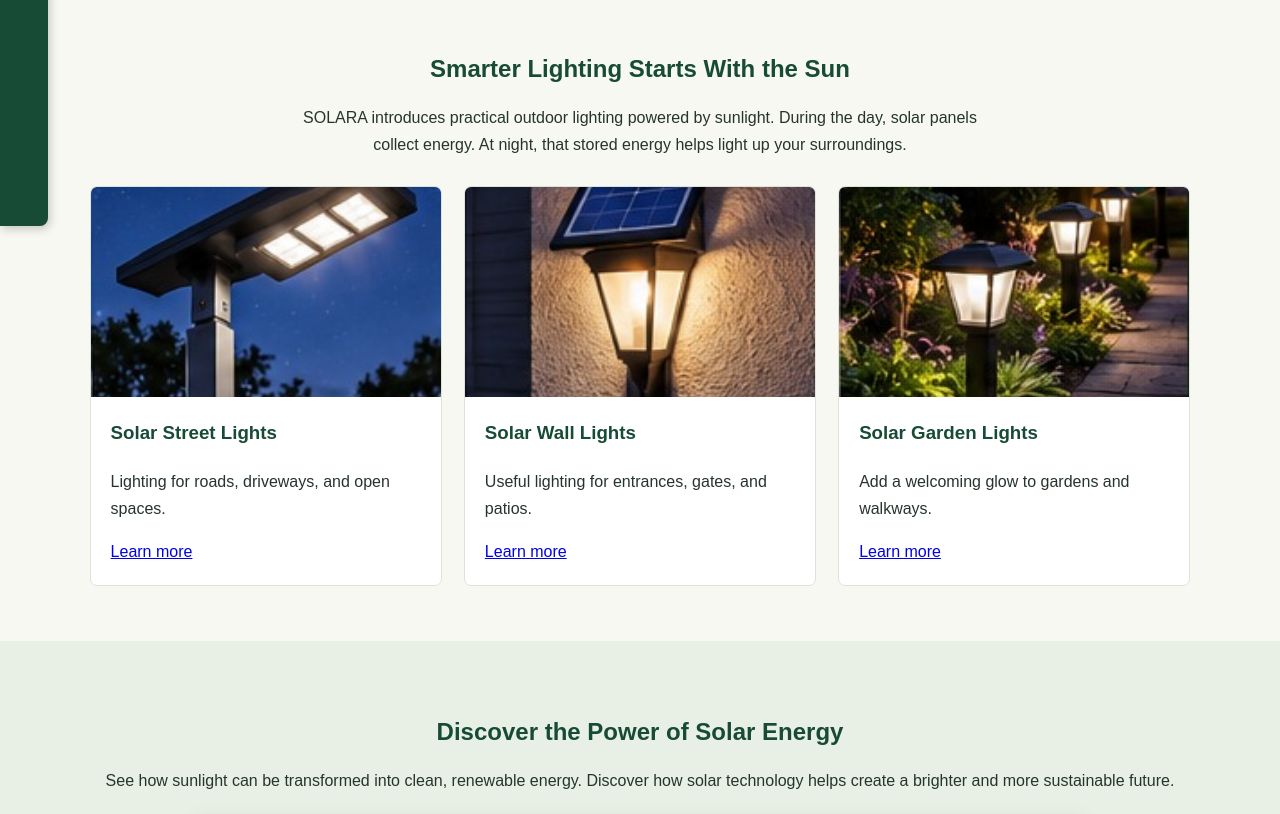
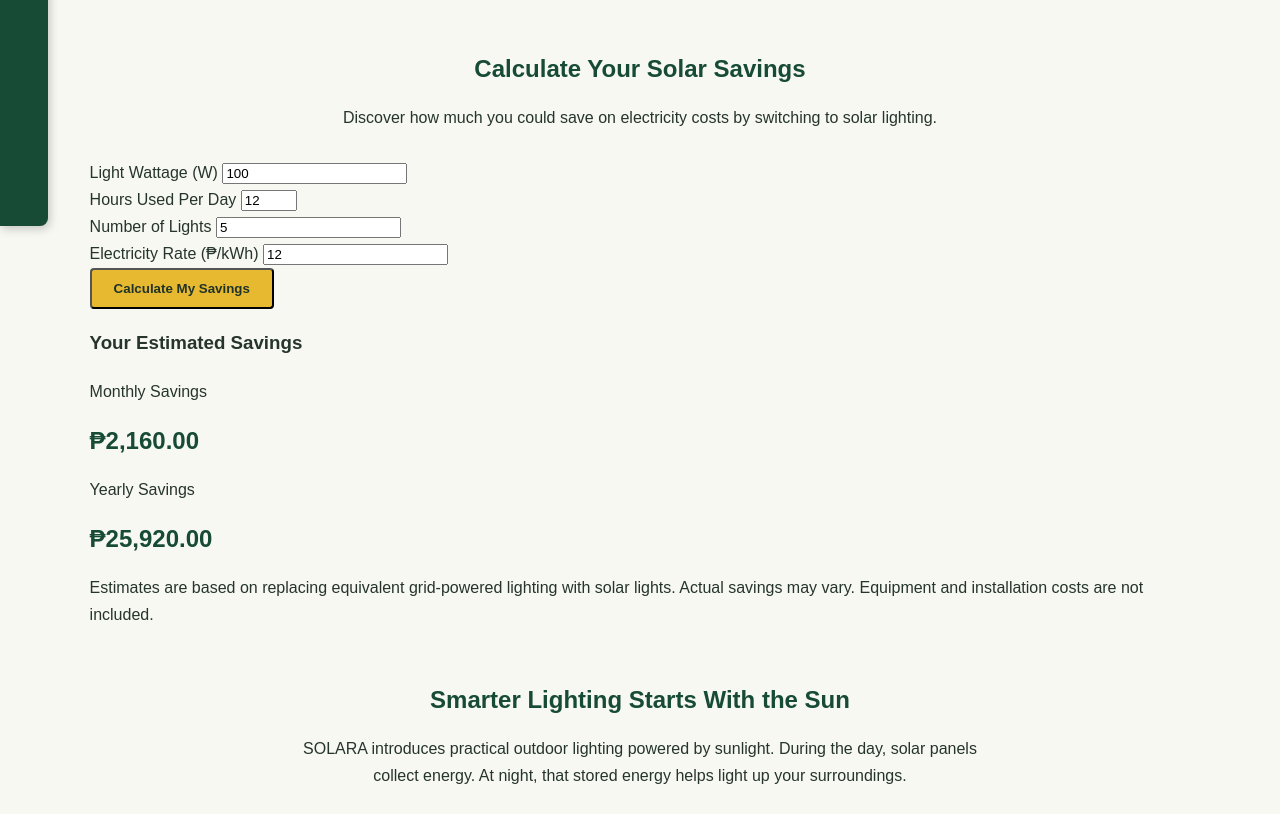
Before and after one commit to Wapless/Solara, a plain HTML site: page index.html in a window 1280 px wide. Shown: the part 515-1329 px from the top of the page. Drawn offline with Linux system fonts and the light colour scheme.

Commit message:
Add solar savings calculator section to index.html

```diff
--- a/index.html
+++ b/index.html
@@ -38,6 +38,69 @@
         <p>Discover solar lighting solutions for streets, homes, gardens, and outdoor spaces. Make the most of sunlight and bring more light to the places that matter.</p>
         <a class="button" href="products.html">Explore Our Products</a>
     </div>
+</section>
+
+<section class="container calculator-section" id="calculator">
+
+    <div class="section-intro">
+        <h2>Calculate Your Solar Savings</h2>
+        <p>Discover how much you could save on electricity costs by switching to solar lighting.</p>
+    </div>
+
+    <div class="calculator-box">
+
+        <div class="calculator-inputs">
+
+            <div class="calc-field">
+                <label for="wattage">Light Wattage (W)</label>
+                <input type="number" id="wattage" value="100" min="1">
+            </div>
+
+            <div class="calc-field">
+                <label for="hours">Hours Used Per Day</label>
+                <input type="number" id="hours" value="12" min="1" max="24">
+            </div>
+
+            <div class="calc-field">
+                <label for="quantity">Number of Lights</label>
+                <input type="number" id="quantity" value="5" min="1">
+            </div>
+
+            <div class="calc-field">
+                <label for="rate">Electricity Rate (₱/kWh)</label>
+                <input type="number" id="rate" value="12" min="0.01" step="0.01">
+            </div>
+
+        </div>
+
+        <button type="button" class="button calculate-btn" id="calculateBtn">
+            Calculate My Savings
+        </button>
+
+        <div class="calculator-results">
+
+            <h3>Your Estimated Savings</h3>
+
+            <div class="savings-amount">
+                <span>Monthly Savings</span>
+                <h2 id="monthlySavings">₱2,160.00</h2>
+            </div>
+
+            <div class="savings-amount">
+                <span>Yearly Savings</span>
+                <h2 id="yearlySavings">₱25,920.00</h2>
+            </div>
+
+            <p class="calculator-note">
+                Estimates are based on replacing equivalent grid-powered
+                lighting with solar lights. Actual savings may vary.
+                Equipment and installation costs are not included.
+            </p>
+
+        </div>
+
+    </div>
+
 </section>
 
 <section class="container">
@@ -146,6 +209,6 @@
     <p><strong>SOLARA</strong> | Bright ideas. Cleaner energy.</p>
     <p>© 2026 SOLARA Solar Lighting</p>
 </footer>
-
+<script src="script.js"></script>
 </body>
 </html>
```
